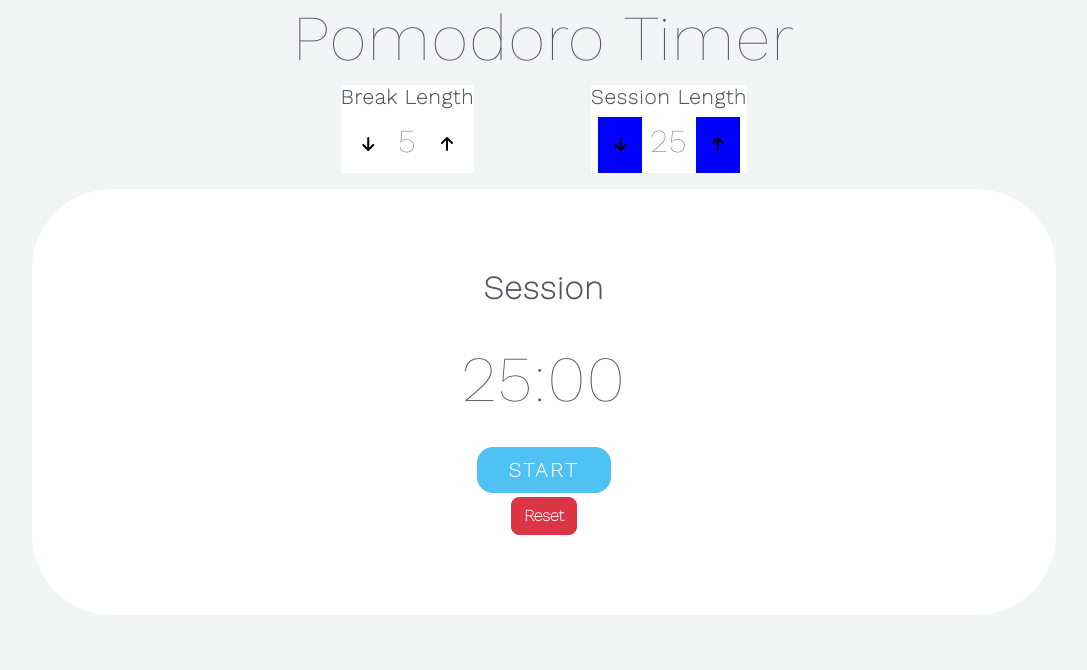
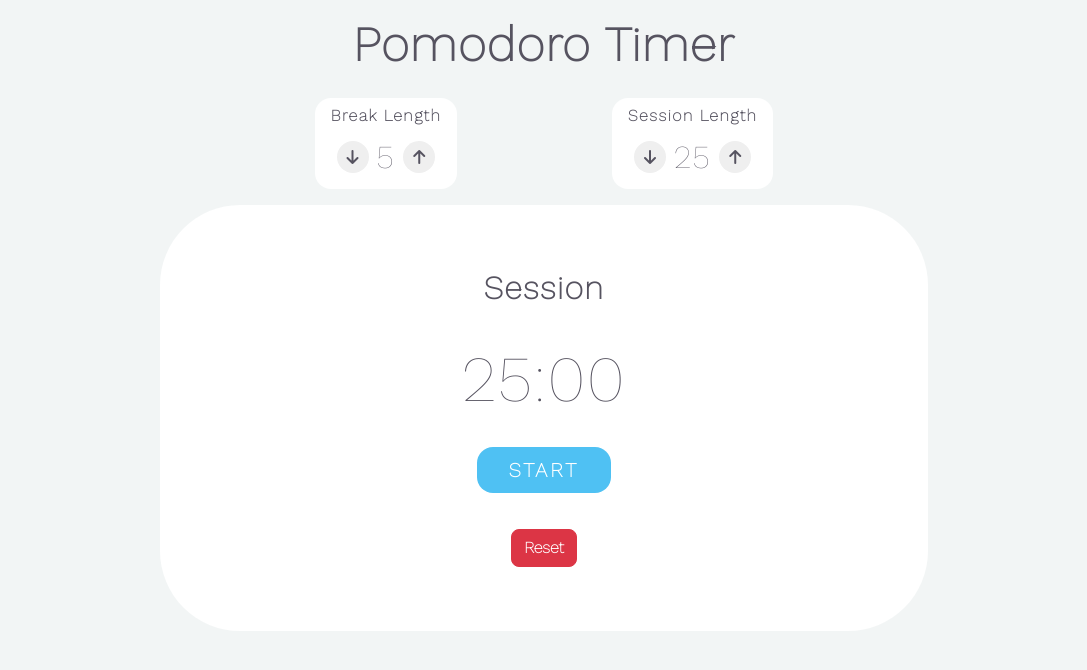
Before and after one commit to jongwooha98/pomodoro, a React (Create React App) app: page / in a window 1280 px wide. Shown: the top 670 px of the page, without its empty margins (96-1183 px from the left). Built offline with nearby package versions, Linux system fonts and the light colour scheme.

Commit message:
minor style change

```diff
--- a/src/App.js
+++ b/src/App.js
@@ -18,34 +18,6 @@ function App() {
     isBreak: false,
   });
 
-  // useEffect(() => {
-  //   let intervalId;
-  //   if (state.isActive && state.timeLeft > 0) {
-  //     intervalId = setInterval(() => {
-  //       setState((prevState) => ({
-  //         ...state,
-  //         timeLeft: prevState.timeLeft - 1,
-  //       }));
-  //       console.log('useEffect');
-  //     }, 1000);
-  //   } else if (!state.isBreak && state.timeLeft === 0) {
-  //     setState((prevState) => ({
-  //       ...state,
-  //       isBreak: !prevState.isBreak,
-  //       timeLeft: state.breakLength,
-  //     }));
-  //     beep.play();
-  //   } else if (state.isBreak && state.timeLeft === 0) {
-  //     setState((prevState) => ({
-  //       ...state,
-  //       isBreak: !prevState.isBreak,
-  //       timeLeft: state.sessionLength,
-  //     }));
-  //     beep.play();
-  //   }
-  //   return () => clearInterval(intervalId);
-  // }, [state, beep]);
-
   useEffect(() => {
     // let sessionIntervalId;
     let intervalId;
@@ -55,7 +27,7 @@ function App() {
           intervalId = setInterval(() => {
             setState((prevState) => ({
               ...prevState,
-              sessionTimeLeft: prevState.sessionTimeLeft - 10,
+              sessionTimeLeft: prevState.sessionTimeLeft - 1,
             }));
             console.log('in session...');
           }, 1000);
@@ -72,7 +44,7 @@ function App() {
           intervalId = setInterval(() => {
             setState((prevState) => ({
               ...prevState,
-              breakTimeLeft: prevState.breakTimeLeft - 10,
+              breakTimeLeft: prevState.breakTimeLeft - 1,
             }));
             console.log('in break...');
           }, 1000);
@@ -89,7 +61,14 @@ function App() {
     }
 
     return () => clearInterval(intervalId);
-  });
+  }, [
+    state.isBreak,
+    state.isActive,
+    state.sessionTimeLeft,
+    state.breakTimeLeft,
+    state.sessionLength,
+    state.breakLength,
+  ]);
 
   function handleReset() {
     setState({
@@ -114,13 +93,13 @@ function App() {
   function changeBreakLength(event) {
     switch (event.target.id) {
       case 'break-decrement':
+        console.log('clicked break dec');
         if (state.breakLength <= 60) {
           setState({
             ...state,
             breakLength: 60,
             breakTimeLeft: 60,
           });
-          console.log('clicked break dec');
         } else {
           setState((prevState) => ({
             ...prevState,
@@ -130,6 +109,7 @@ function App() {
         }
         break;
       case 'break-increment':
+        console.log('clicked break inc');
         if (state.breakLength >= 3600) {
           setState({ ...state, breakLength: 3600, breakTimeLeft: 3600 });
         } else {
@@ -144,10 +124,11 @@ function App() {
         break;
     }
   }
-  // Combine changeBreakLength fxn and changeSessionLength fxn
+
   function changeSessionLength(event) {
     switch (event.target.id) {
       case 'session-decrement':
+        console.log('clicked session dec');
         if (state.sessionLength <= 60) {
           setState({ ...state, sessionLength: 60, sessionTimeLeft: 60 });
         } else {
@@ -159,6 +140,7 @@ function App() {
         }
         break;
       case 'session-increment':
+        console.log('clicked session inc');
         if (state.sessionLength >= 3600) {
           setState({ ...state, sessionLength: 3600, sessionTimeLeft: 3600 });
         } else {
--- a/src/App.scss
+++ b/src/App.scss
@@ -13,23 +13,35 @@
   color: $colorText;
   letter-spacing: 0.1rem;
   .title {
+    margin: 1rem 0;
     h1 {
-      font-size: $sizeLg3;
+      font-size: $sizeLg1;
+      @include --viewportMd {
+        font-size: $sizeLg2;
+      }
+      font-weight: bold;
     }
   }
-
   .session_break {
-    width: 50%;
     display: flex;
     flex-flow: row;
     justify-content: space-evenly;
+    align-items: center;
+    width: 80%;
+    @include --viewportMd {
+      width: 60%;
+    }
     .session {
       display: flex;
       flex-flow: column;
+      justify-content: center;
+      align-items: center;
+      padding: 0.5rem 1rem;
       background-color: #fff;
+      border-radius: 1rem;
       .session-label {
         h3 {
-          font-size: $sizeMd2;
+          font-size: $sizeMd1;
           font-weight: bold;
         }
       }
@@ -37,15 +49,20 @@
         display: flex;
         flex-flow: row;
         justify-content: center;
+        align-items: center;
         button {
           padding: 1rem;
-          &.session-decrement {
-            background-color: blue;
-            border-style: none;
-          }
-          &.session-increment {
-            background-color: blue;
-            border-style: none;
+          border-style: none;
+          width: 1rem;
+          height: 1rem;
+          border-radius: 50%;
+          display: flex;
+          justify-content: center;
+          align-items: center;
+          color: #565360;
+          &:hover {
+            background-color: $colorAccent;
+            color: #fff;
           }
         }
         .session-length {
@@ -57,10 +74,14 @@
     .break {
       display: flex;
       flex-flow: column;
+      justify-content: center;
+      align-items: center;
       background-color: #fff;
+      padding: 0.5rem 1rem;
+      border-radius: 1rem;
       .break-label {
         h3 {
-          font-size: $sizeMd2;
+          font-size: $sizeMd1;
           font-weight: bold;
         }
       }
@@ -68,21 +89,26 @@
         display: flex;
         flex-flow: row;
         justify-content: center;
+        align-items: center;
+
         button {
           padding: 1rem;
+          width: 1rem;
+          height: 1rem;
+          border-style: none;
+          border-radius: 50%;
+          display: flex;
+          justify-content: center;
+          align-items: center;
+          color: #565360;
 
-          &.break-decrement {
-            background-color: inherit;
-            border-style: none;
-          }
-          &.break-increment {
-            background-color: inherit;
-            border-style: none;
+          &:hover {
+            background-color: $colorAccent;
+            color: #fff;
           }
         }
         .break-length {
           margin: 0 0.5rem;
-
           font-size: $sizeLg1;
         }
       }
@@ -93,11 +119,13 @@
     box-sizing: border-box;
     display: flex;
     flex-flow: column;
-    // justify-content: center;
+    justify-content: center;
     align-items: center;
-
-    width: 80%;
-    padding: 5rem 0;
+    width: 90%;
+    @include --viewportMd {
+      width: 60%;
+    }
+    padding: 4rem 0;
     margin: 1rem;
     background-color: #fff;
     border-radius: 5rem;
@@ -110,6 +138,7 @@
     .time-left {
       margin: 1rem;
       font-size: $sizeLg3;
+      font-weight: normal;
     }
     button {
       box-sizing: border-box;
@@ -125,6 +154,7 @@
         border-radius: 1rem;
       }
       &.reset {
+        margin-top: 2rem;
         font-weight: bold;
         border-radius: 0.5rem;
       }
--- a/src/theme.scss
+++ b/src/theme.scss
@@ -16,3 +16,10 @@ $sizeMd3: 1.5rem;
 $sizeLg1: 2rem;
 $sizeLg2: 3rem;
 $sizeLg3: 4rem;
+
+$breakpointMd: 768px;
+@mixin --viewportMd {
+  @media (min-width: $breakpointMd) {
+    @content;
+  }
+}
```
